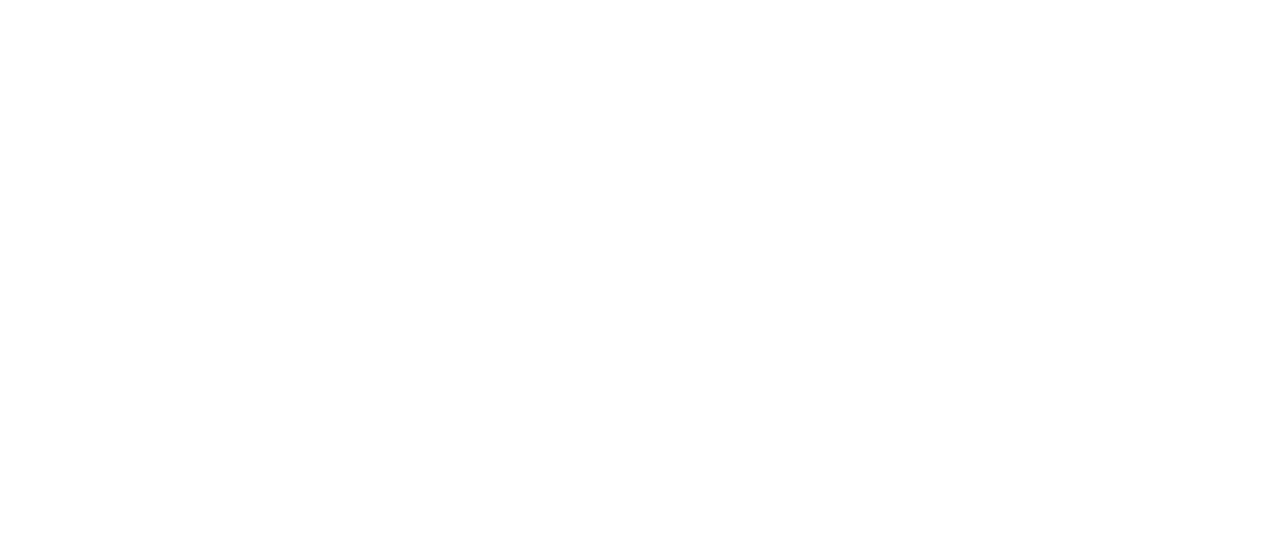
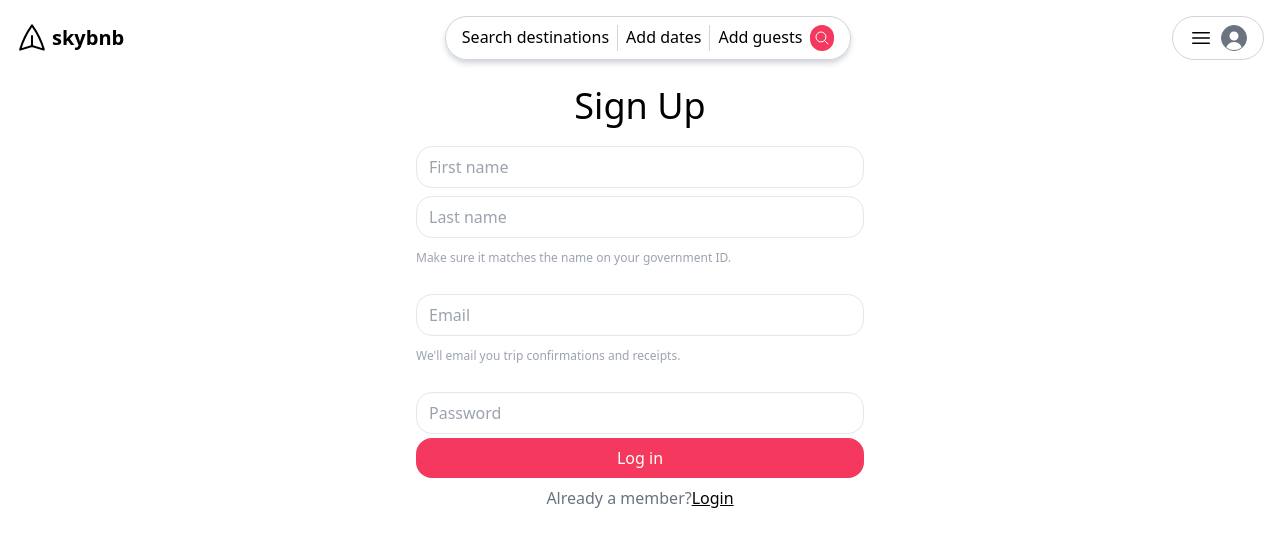
Before and after one commit to dennislee1499/Skybnb, a React (Vite) app in the folder frontend/: page /signup in a window 1280 px wide. Before the commit this address had no page. Shown: the top 546 px of the page. Built offline with nearby package versions, Linux system fonts and the light colour scheme.

Commit message:
Signup form created

```diff
--- a/frontend/src/App.jsx
+++ b/frontend/src/App.jsx
@@ -3,6 +3,7 @@
 import { Route, Routes } from "react-router-dom";
 import HomePage from "./pages/HomePage"
 import LoginPage from "./pages/LoginPage"
+import SignupPage from './pages/SignupPage';
 import Layout from './Layout';
 
 function App() {
@@ -11,6 +12,7 @@
       <Route  path={"/"} element={ <Layout /> } >
         <Route index element={ <HomePage /> } />
         <Route path="/login" element={ <LoginPage /> } />
+        <Route path="/signup" element={ <SignupPage /> } />
       </Route>
     </Routes>
 
--- a/frontend/src/pages/LoginPage.jsx
+++ b/frontend/src/pages/LoginPage.jsx
@@ -10,8 +10,8 @@
                 <input type="password" placeholder='Password'/>
                 <button className="primary">Log in</button>
                 <div className="text-center py-2 text-gray-500">
-                    Create Account
-                    <Link className="underline text-black" to={ '/register' }>Register now</Link>
+                    Don't have an Account?
+                    <Link className="underline text-black" to={ '/signup' }>Signup now</Link>
                 </div>
               </form>
           </div>
--- /dev/null
+++ b/frontend/src/pages/SignupPage.jsx
@@ -0,0 +1,28 @@
+import { Link } from "react-router-dom"
+
+export default function SignupPage() {
+    return (
+        <div className="mt-4 grow flex items-center justify-around">
+          <div className="mb-64">
+            <h1 className="text-4xl text-center mb-4">Sign Up</h1>
+              <form className="max-w-md mx-auto">
+                <input type="text" placeholder='First name'/>
+                <input type="text" placeholder='Last name'/>
+                <div className="mt-2 mb-6 text-gray-400 text-xs">
+                  Make sure it matches the name on your government ID.
+                </div>
+                <input type="email" placeholder='Email'/>
+                  <div className="mt-2 mb-6 text-gray-400 text-xs">
+                    We'll email you trip confirmations and receipts.
+                  </div>
+                <input type="password" placeholder='Password'/>
+                <button className="primary">Log in</button>
+                <div className="text-center py-2 text-gray-500">
+                    Already a member?
+                    <Link className="underline text-black" to={ '/login' }>Login</Link>
+                </div>
+              </form>
+          </div>
+        </div>
+    )
+}
```
